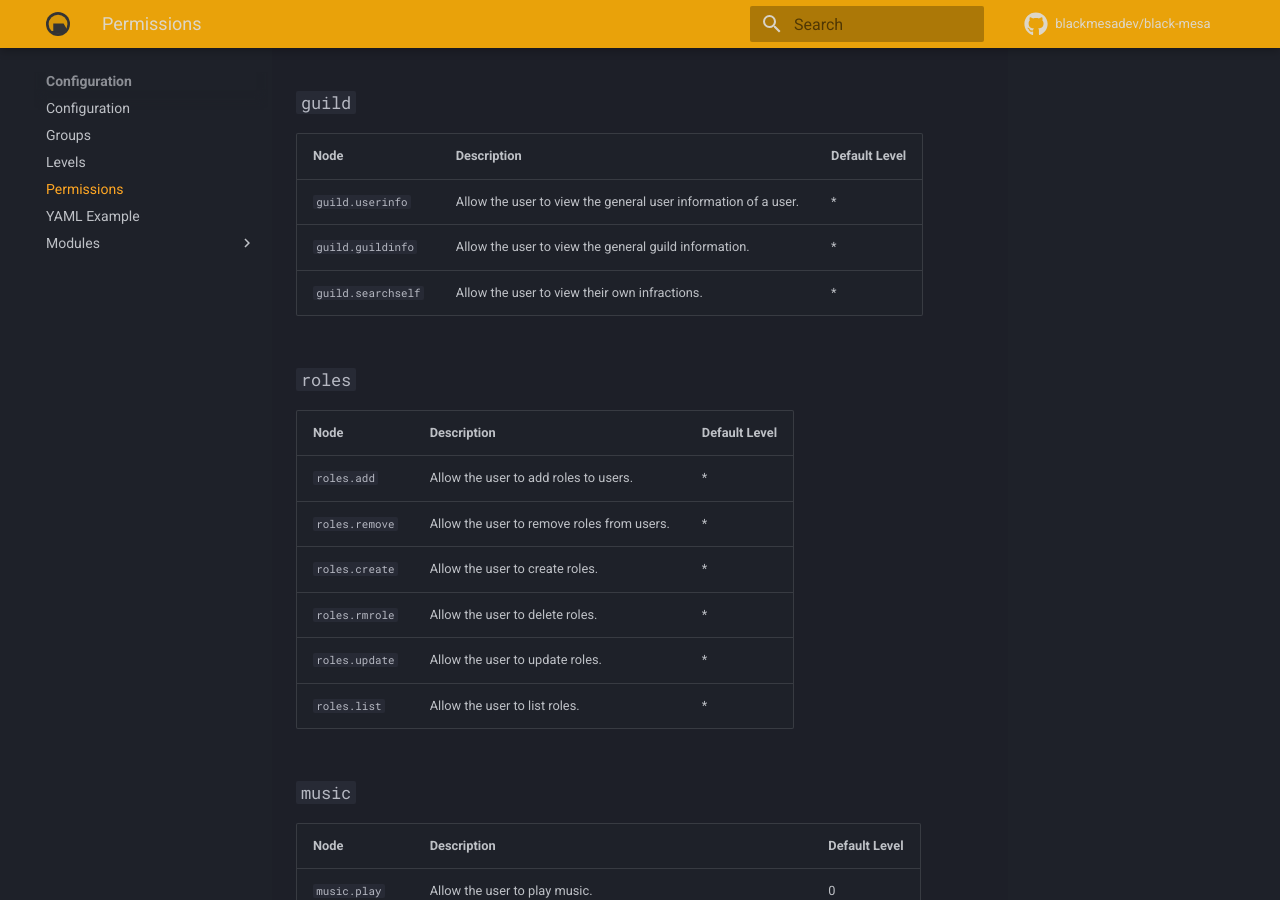
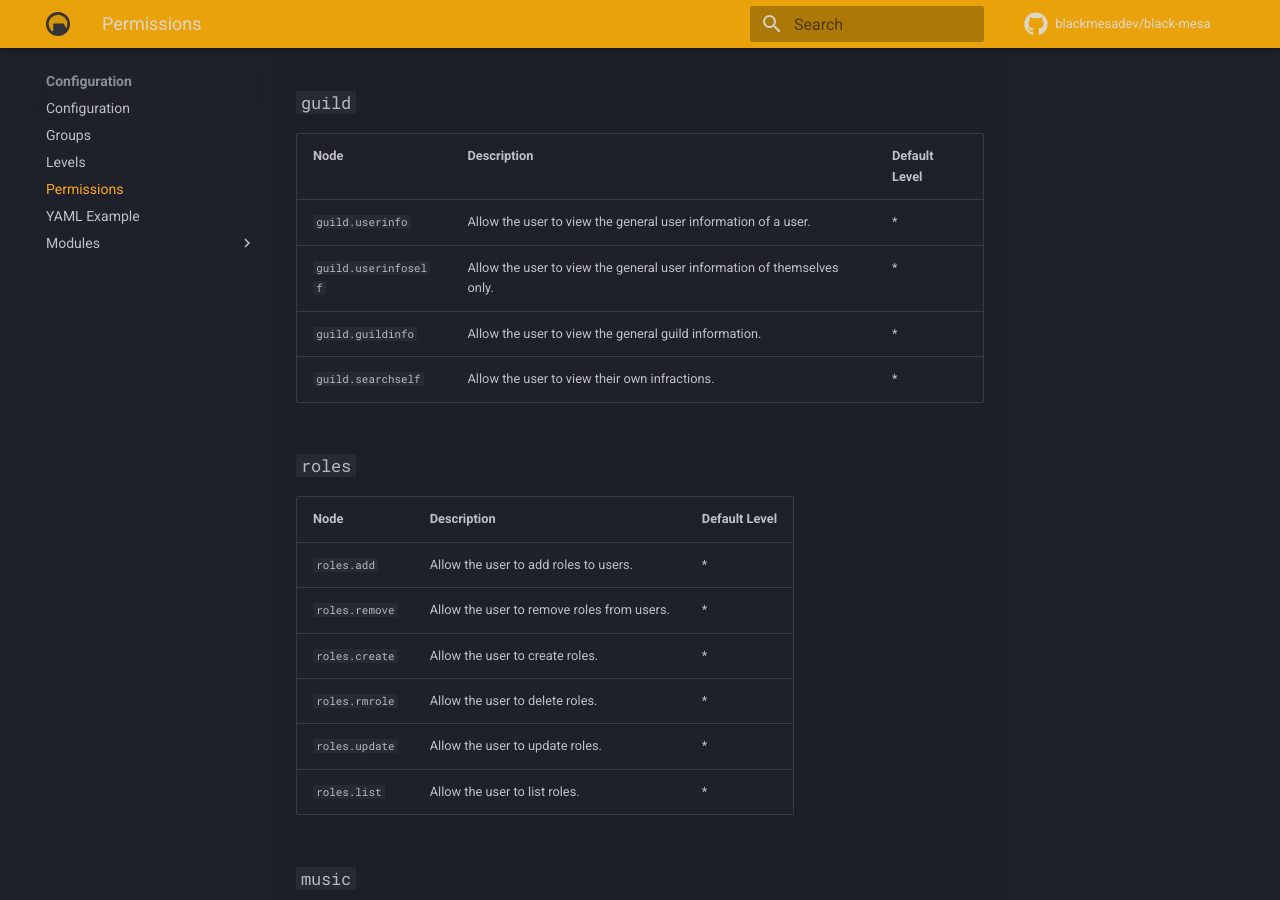
Before and after one commit to blackmesadev/docs, an MkDocs documentation site: the page built from docs/configuration/permissions.md, in a window 1280 px wide and 900 px high, scrolled down 1654 px. Built offline with MkDocs 1.6.1 and Material for MkDocs 9.7.7, drawn with Linux system fonts in a browser that asks for light colours; comment, search, counter and statistics services are not loaded.

Commit message:
added userinfoself

```diff
--- a/docs/configuration/permissions.md
+++ b/docs/configuration/permissions.md
@@ -46,6 +46,7 @@ user with permission level 50 would have access to all moderation commands, apar
 | Node | Description | Default Level |
 | ---- | ----------- | ------------- |
 | `guild.userinfo` | Allow the user to view the general user information of a user. | * |
+| `guild.userinfoself` | Allow the user to view the general user information of themselves only. | * |
 | `guild.guildinfo` | Allow the user to view the general guild information. | * |
 | `guild.searchself` | Allow the user to view their own infractions. | * |
 
```
